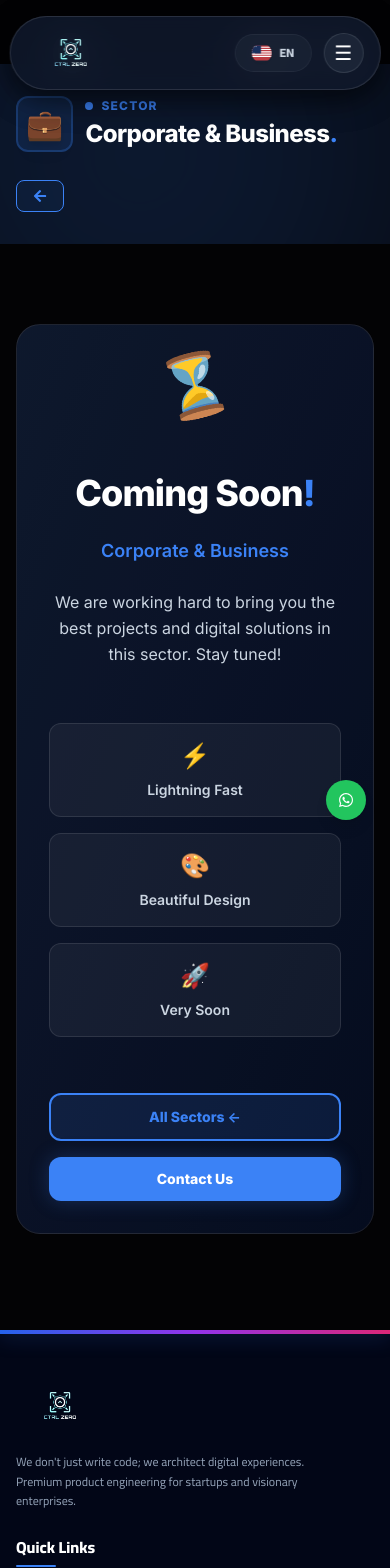
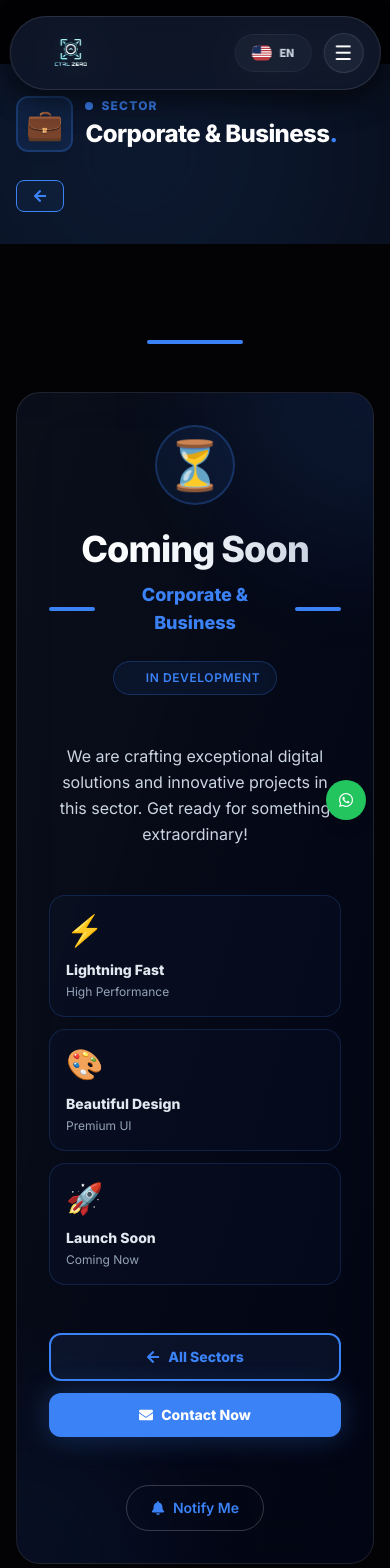
Before and after one commit to 8bbxc/ctrl-zero-project, a React (Vite) app in the folder client/: page /projects/sector/1 in a window 390 px wide. Shown: the top 1568 px of the page. Built offline with nearby package versions, Linux system fonts and the light colour scheme; what tailwindcss-rtl would draw is missing.

Commit message:
design: enhance coming soon page with premium animations, attractive layout, responsive design, and improved button placement

```diff
--- a/client/src/pages/SectorProjects.jsx
+++ b/client/src/pages/SectorProjects.jsx
@@ -1,7 +1,7 @@
-import React from 'react'
+import React, { useState } from 'react'
 import { useParams, Link } from 'react-router-dom'
 import { motion } from 'framer-motion'
-import { FaArrowLeft } from 'react-icons/fa'
+import { FaArrowLeft, FaBell, FaEnvelope } from 'react-icons/fa'
 import { useTranslation } from 'react-i18next'
 import Navbar from '../components/Navbar'
 
@@ -67,11 +67,34 @@ export default function SectorProjects() {
   const { sector } = useParams()
   const { i18n } = useTranslation()
   const isArabic = i18n.language === 'ar'
+  const [isNotified, setIsNotified] = useState(false)
 
   // Fallback to Corporate if sector not found
   const config = SECTOR_CONFIG[sector] || SECTOR_CONFIG.Corporate
   const displayTitle = isArabic ? config.titleAr : config.title
   const displayDesc = isArabic ? config.descAr : config.desc
+
+  const handleNotify = () => {
+    setIsNotified(true)
+    setTimeout(() => setIsNotified(false), 3000)
+  }
+
+  // Animation Variants
+  const containerVariants = {
+    hidden: { opacity: 0 },
+    visible: {
+      opacity: 1,
+      transition: {
+        staggerChildren: 0.12,
+        delayChildren: 0.2
+      }
+    }
+  }
+
+  const itemVariants = {
+    hidden: { opacity: 0, y: 20 },
+    visible: { opacity: 1, y: 0, transition: { duration: 0.6 } }
+  }
 
   return (
     <div className="min-h-screen bg-[#030305] text-slate-50 font-sans selection:bg-white/20 overflow-x-hidden">
@@ -146,90 +169,198 @@ export default function SectorProjects() {
       </section>
 
       {/* ================= COMING SOON PAGE ================= */}
-      <main className="container mx-auto px-4 sm:px-6 lg:px-8 pb-24 pt-12 md:pt-20 relative z-20 min-h-[70vh] flex items-center justify-center">
-        {/* Coming Soon Section */}
+      <main className="container mx-auto px-4 sm:px-6 lg:px-8 pb-20 pt-16 md:pt-24 relative z-20 min-h-[calc(100vh-180px)] flex items-center justify-center">
+
+        {/* Main Coming Soon Container */}
         <motion.div
-          initial={{ opacity: 0, y: 30 }}
-          animate={{ opacity: 1, y: 0 }}
-          transition={{ duration: 0.8 }}
-          className="w-full max-w-3xl"
+          variants={containerVariants}
+          initial="hidden"
+          animate="visible"
+          className="w-full max-w-4xl"
         >
-          {/* Main Coming Soon Card */}
-          <div className="relative rounded-3xl overflow-hidden backdrop-blur-xl border border-white/10 bg-gradient-to-br from-slate-900/80 to-slate-950/80 p-8 md:p-16 text-center">
-            {/* Background Glow */}
-            <div
-              className="absolute inset-0 opacity-5 pointer-events-none"
+          {/* Top Decorative Line */}
+          <motion.div
+            variants={itemVariants}
+            className="h-1 w-24 mx-auto mb-12 rounded-full"
             style={{ backgroundColor: config.colorHex }}
           />
 
-            {/* Content */}
-            <div className="relative z-10 space-y-6">
-              {/* Animated Hourglass Icon */}
+          {/* Main Card with Premium Design */}
           <motion.div
-                animate={{ rotate: 360 }}
-                transition={{ duration: 4, repeat: Infinity, ease: 'linear' }}
-                className="mx-auto mb-8 inline-block text-6xl md:text-7xl"
+            variants={itemVariants}
+            className="relative rounded-3xl overflow-hidden backdrop-blur-2xl border border-white/10 bg-gradient-to-br from-slate-900/60 to-slate-950/80 p-8 md:p-12 lg:p-16"
           >
-                ⏳
+            {/* Background Elements */}
+            <div className="absolute inset-0 overflow-hidden pointer-events-none">
+              {/* Gradient Orb 1 */}
+              <div
+                className="absolute -top-40 -right-40 w-80 h-80 rounded-full opacity-10 blur-3xl"
+                style={{ backgroundColor: config.colorHex }}
+              />
+              {/* Gradient Orb 2 */}
+              <div
+                className="absolute -bottom-40 -left-40 w-80 h-80 rounded-full opacity-5 blur-3xl"
+                style={{ backgroundColor: config.colorHex }}
+              />
+            </div>
+
+            {/* Content Grid Layout */}
+            <div className="relative z-10">
+
+              {/* Row 1: Icon + Main Title + Description */}
+              <div className="text-center space-y-6 mb-12">
+                {/* Animated Hourglass */}
+                <motion.div
+                  animate={{
+                    rotate: [0, 180, 360],
+                    scale: [1, 1.1, 1]
+                  }}
+                  transition={{
+                    duration: 3,
+                    repeat: Infinity,
+                    ease: 'easeInOut'
+                  }}
+                  className="inline-flex items-center justify-center w-20 h-20 md:w-24 md:h-24 rounded-full"
+                  style={{ backgroundColor: `${config.colorHex}15`, border: `2px solid ${config.colorHex}40` }}
+                >
+                  <span className="text-5xl md:text-6xl">⏳</span>
                 </motion.div>
 
                 {/* Main Heading */}
-              <h2 className="text-4xl md:text-5xl lg:text-6xl font-black tracking-tight">
-                <span className="text-white">{isArabic ? 'قريباً جداً' : 'Coming Soon'}</span>
-                <span style={{ color: config.colorHex }}>!</span>
+                <div className="space-y-3">
+                  <h2 className="text-4xl md:text-5xl lg:text-6xl xl:text-7xl font-black tracking-tight">
+                    <span className="text-transparent bg-clip-text bg-gradient-to-r from-white via-slate-100 to-slate-300">
+                      {isArabic ? 'قريباً جداً' : 'Coming Soon'}
+                    </span>
                   </h2>
-
-              {/* Sector Name with Color */}
-              <p className="text-lg md:text-xl font-semibold" style={{ color: config.colorHex }}>
+                  <div className="flex items-center justify-center gap-2">
+                    <div
+                      className="h-1 w-12 rounded-full"
+                      style={{ backgroundColor: config.colorHex }}
+                    />
+                    <span className="text-lg md:text-xl font-bold" style={{ color: config.colorHex }}>
                       {displayTitle}
-              </p>
-
-              {/* Description */}
-              <p className="text-slate-300 text-base md:text-lg max-w-2xl mx-auto leading-relaxed">
-                {isArabic
-                  ? 'نحن نعمل بجد لجلب أفضل المشاريع والحلول الرقمية في هذا القطاع. ترقب معنا!'
-                  : 'We are working hard to bring you the best projects and digital solutions in this sector. Stay tuned!'}
-              </p>
-
-              {/* Features Grid */}
-              <div className="grid grid-cols-1 sm:grid-cols-3 gap-4 pt-8">
-                <div className="p-4 rounded-xl bg-white/5 border border-white/10 hover:border-white/20 transition-all">
-                  <div className="text-2xl mb-2">⚡</div>
-                  <p className="text-sm font-semibold text-slate-300">{isArabic ? 'سريع جداً' : 'Lightning Fast'}</p>
-                </div>
-                <div className="p-4 rounded-xl bg-white/5 border border-white/10 hover:border-white/20 transition-all">
-                  <div className="text-2xl mb-2">🎨</div>
-                  <p className="text-sm font-semibold text-slate-300">{isArabic ? 'تصميم احترافي' : 'Beautiful Design'}</p>
-                </div>
-                <div className="p-4 rounded-xl bg-white/5 border border-white/10 hover:border-white/20 transition-all">
-                  <div className="text-2xl mb-2">🚀</div>
-                  <p className="text-sm font-semibold text-slate-300">{isArabic ? 'قريباً جداً' : 'Very Soon'}</p>
+                    </span>
+                    <div
+                      className="h-1 w-12 rounded-full"
+                      style={{ backgroundColor: config.colorHex }}
+                    />
                   </div>
                 </div>
 
-              {/* CTA Buttons */}
-              <div className="flex flex-col sm:flex-row items-center justify-center gap-4 pt-8">
+                {/* Badge */}
+                <motion.div
+                  variants={itemVariants}
+                  className="inline-flex items-center gap-2 px-4 py-2 rounded-full border backdrop-blur-md"
+                  style={{
+                    backgroundColor: `${config.colorHex}10`,
+                    borderColor: `${config.colorHex}40`
+                  }}
+                >
+                  <span className="inline-block w-2 h-2 rounded-full" style={{ backgroundColor: config.colorHex, animation: 'pulse 2s infinite' }} />
+                  <span style={{ color: config.colorHex }} className="text-xs md:text-sm font-semibold uppercase tracking-wider">
+                    {isArabic ? 'تحت الإنجاز' : 'In Development'}
+                  </span>
+                </motion.div>
+              </div>
+
+              {/* Row 2: Description */}
+              <motion.p
+                variants={itemVariants}
+                className="text-center text-slate-300 text-base md:text-lg max-w-2xl mx-auto leading-relaxed mb-12"
+              >
+                {isArabic
+                  ? 'نحن نعمل بجد لإحضار أفضل الحلول الرقمية والمشاريع المبتكرة في هذا القطاع. استعد لتجربة شيء استثنائي!'
+                  : 'We are crafting exceptional digital solutions and innovative projects in this sector. Get ready for something extraordinary!'}
+              </motion.p>
+
+              {/* Row 3: Features Grid */}
+              <motion.div
+                variants={itemVariants}
+                className="grid grid-cols-1 sm:grid-cols-3 gap-3 md:gap-4 mb-12"
+              >
+                {[
+                  { icon: '⚡', label: isArabic ? 'سريع جداً' : 'Lightning Fast', subtext: isArabic ? 'أداء عالي' : 'High Performance' },
+                  { icon: '🎨', label: isArabic ? 'تصميم احترافي' : 'Beautiful Design', subtext: isArabic ? 'واجهة متقدمة' : 'Premium UI' },
+                  { icon: '🚀', label: isArabic ? 'قريباً جداً' : 'Launch Soon', subtext: isArabic ? 'قريب جداً' : 'Coming Now' }
+                ].map((feature, idx) => (
+                  <motion.div
+                    key={idx}
+                    variants={itemVariants}
+                    whileHover={{ y: -8, scale: 1.05 }}
+                    className="p-4 md:p-5 rounded-2xl border transition-all duration-300"
+                    style={{
+                      backgroundColor: `${config.colorHex}08`,
+                      borderColor: `${config.colorHex}30`,
+                      borderWidth: '1.5px'
+                    }}
+                  >
+                    <div className="text-3xl md:text-4xl mb-3">{feature.icon}</div>
+                    <p className="font-bold text-slate-200 text-sm md:text-base mb-1">{feature.label}</p>
+                    <p className="text-xs text-slate-400">{feature.subtext}</p>
+                  </motion.div>
+                ))}
+              </motion.div>
+
+              {/* Row 4: CTA Buttons */}
+              <motion.div
+                variants={itemVariants}
+                className="flex flex-col sm:flex-row items-center justify-center gap-3 md:gap-4 mb-12"
+              >
                 <Link
                   to="/projects"
-                  className="px-8 py-3 rounded-xl font-bold transition-all hover:scale-105 border-2 text-sm md:text-base w-full sm:w-auto"
+                  className="w-full sm:w-auto px-8 py-3 md:py-4 rounded-xl md:rounded-2xl font-bold text-sm md:text-base transition-all duration-300 border-2 flex items-center justify-center gap-2 hover:scale-105 hover:shadow-lg"
                   style={{
-                    backgroundColor: `${config.colorHex}20`,
+                    backgroundColor: `${config.colorHex}15`,
                     borderColor: config.colorHex,
                     color: config.colorHex
                   }}
                 >
-                  {isArabic ? '← جميع القطاعات' : 'All Sectors ←'}
+                  <FaArrowLeft className={`text-sm ${isArabic ? 'rotate-180' : ''}`} />
+                  <span>{isArabic ? 'جميع القطاعات' : 'All Sectors'}</span>
                 </Link>
                 <Link
                   to="/contact"
-                  className="px-8 py-3 rounded-xl font-bold transition-all hover:scale-105 text-white text-sm md:text-base w-full sm:w-auto"
-                  style={{ backgroundColor: config.colorHex, boxShadow: `0 0 20px ${config.colorHex}40` }}
+                  className="w-full sm:w-auto px-8 py-3 md:py-4 rounded-xl md:rounded-2xl font-bold text-sm md:text-base text-white transition-all duration-300 flex items-center justify-center gap-2 hover:scale-105 hover:shadow-xl"
+                  style={{
+                    backgroundColor: config.colorHex,
+                    boxShadow: `0 0 30px ${config.colorHex}50`
+                  }}
                 >
-                  {isArabic ? 'تواصل معنا' : 'Contact Us'}
+                  <FaEnvelope className="text-sm" />
+                  <span>{isArabic ? 'تواصل معنا' : 'Contact Now'}</span>
                 </Link>
+              </motion.div>
+
+              {/* Row 5: Notification CTA */}
+              <motion.div
+                variants={itemVariants}
+                className="flex items-center justify-center"
+              >
+                <button
+                  onClick={handleNotify}
+                  className="px-6 py-3 rounded-full font-semibold text-sm transition-all duration-300 flex items-center gap-2 border border-white/20 hover:border-white/40 hover:bg-white/5"
+                  style={{ color: config.colorHex }}
+                >
+                  <FaBell className={`text-sm ${isNotified ? 'animate-bounce' : ''}`} />
+                  <span>
+                    {isNotified
+                      ? (isArabic ? '✓ تم التسجيل!' : '✓ Subscribed!')
+                      : (isArabic ? 'اخبرني عند الإطلاق' : 'Notify Me')}
+                  </span>
+                </button>
+              </motion.div>
+
             </div>
-            </div>
-          </div>
+          </motion.div>
+
+          {/* Bottom Decorative Line */}
+          <motion.div
+            variants={itemVariants}
+            className="h-1 w-24 mx-auto mt-12 rounded-full"
+            style={{ backgroundColor: config.colorHex, opacity: 0.5 }}
+          />
+
         </motion.div>
       </main>
     </div>
```
Lines whose indentation alone changed are shown as unchanged.
